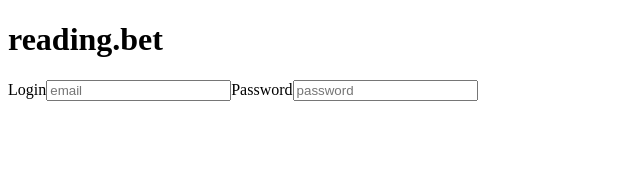
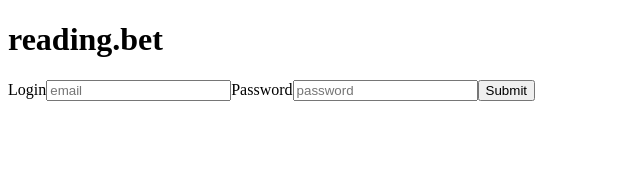
Before and after one commit to tmschl/reading.bet, a React (Create React App) app: page / in a window 1280 px wide. Shown: the top 170 px of the page, without its empty margins (0-640 px from the left). Built offline with nearby package versions, Linux system fonts and the light colour scheme; no server answers.

Commit message:
mock login fakes on submit not on password change lol

```diff
--- a/package.json
+++ b/package.json
@@ -8,6 +8,7 @@
     "@testing-library/user-event": "^13.5.0",
     "react": "^18.2.0",
     "react-dom": "^18.2.0",
+    "react-router-dom": "^6.4.1",
     "react-scripts": "5.0.1",
     "web-vitals": "^2.1.4"
   },
--- a/src/User/User.js
+++ b/src/User/User.js
@@ -4,15 +4,25 @@ import { SearchBar } from '../SearchBar/SearchBar';
 export function User () {
 	const [user, setUserState] = useState({
 		username: "",
-		name: "",
 		password: "",
 		isLoggedIn: false,
 		readingNow: []
 	});
 
+	const handleSubmit = (e) => {
+		e.preventDefault();
+		console.log(e, e.target[0].value, e.target[1].value);
+		setUserState({
+			...user,
+			username: `${e.target[0].value}`,
+  		password: `${e.target[1].value}`,
+			isLoggedIn: true
+		})
+	}
+
 	return (
 		<div className="user">
-			<form>
+			<form onSubmit={handleSubmit}>
 				<label htmlFor="login">
 					Login
 					<input
@@ -34,12 +44,12 @@ export function User () {
 							placeholder="password"
 							onChange={(e) => setUserState({
 								...user,
-								password: `${e.target.value}`,
-								isLoggedIn: true
+								password: `${e.target.value}`
 
 							})}
 							/>
 				</label>
+				<button type="submit">Submit</button>
 			</form>
 			{ user.isLoggedIn ? <SearchBar /> : "" }
 		</div>
```
Also changed, not shown: 1 other file (tests, documents, lock files or other folders).
